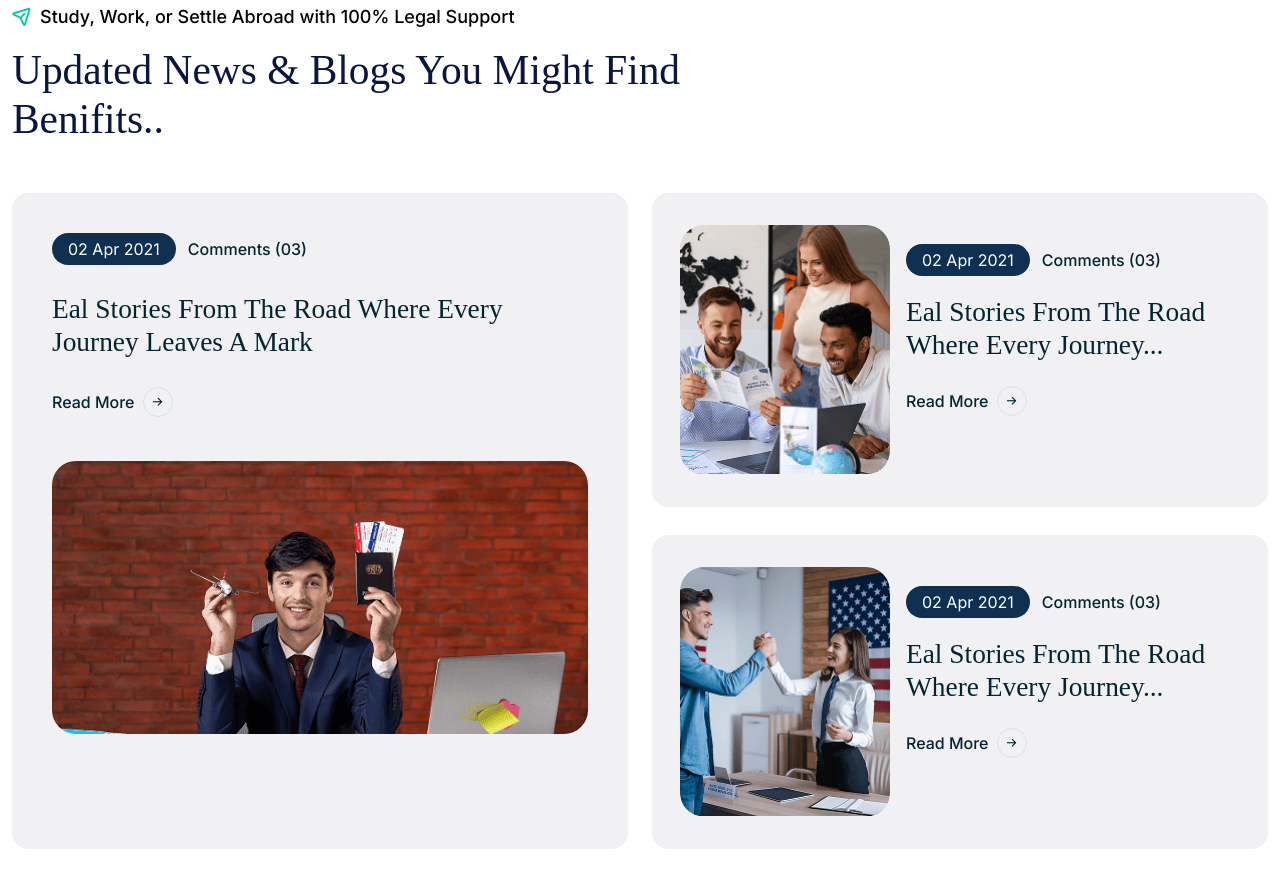
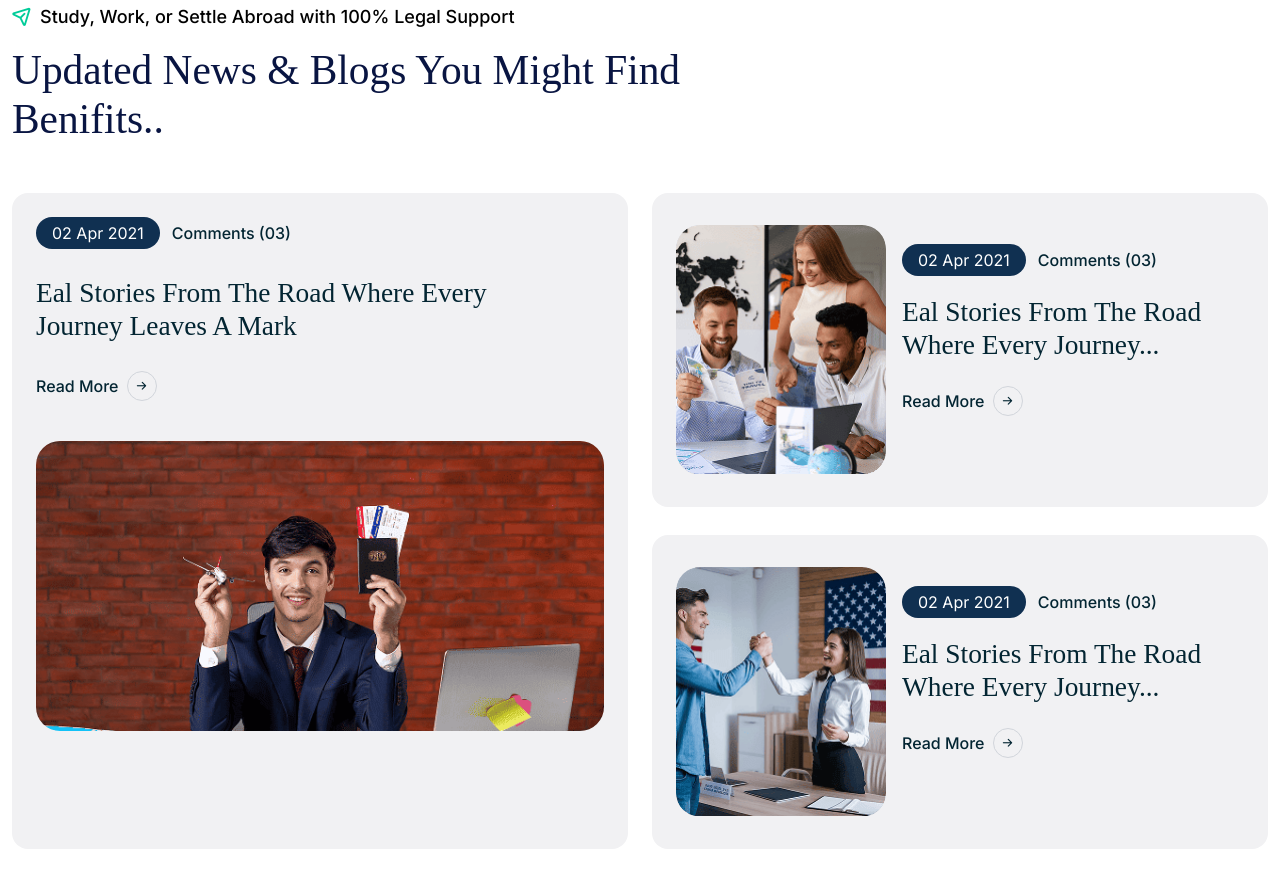
Before and after one commit to Robiul-Hasan-developer/visa-consulting, a website: page src/html/pages/index-2.html in a window 1280 px wide. Shown: the part 7873-8760 px from the top of the page. Drawn offline with nearby package versions, Linux system fonts and the light colour scheme; files that its build step writes are made by us from their sources; files whose address does not match are found by name; a web font is replaced by a local one.

Commit message:
(section) Blog Two two section done

```diff
--- a/src/html/partials/_news-blog-two.html
+++ b/src/html/partials/_news-blog-two.html
@@ -16,7 +16,7 @@
         </div>
         <div class="row gy-4">
             <div class="col-lg-6">
-                <div class="bg-green-20 tw-p-10 tw-rounded-2xl animation-item h-100">
+                <div class="bg-green-20 tw-p-6 tw-rounded-2xl animation-item h-100">
                     <div class="d-flex align-items-center tw-gap-3 flex-wrap tw-mb-7">
                         <span class="tw-py-1 tw-px-4 rounded-pill text-white bg-main-two-600">
                             02 Apr 2021
@@ -30,19 +30,19 @@
                             eal stories from the road where every journey leaves a mark
                         </a>
                     </h2>
-                    <a href="javascript:void(0)" class="fw-medium tw-text-4 text-neutral-950 d-flex align-items-center tw-gap-2 hover-underline tw-duration-300 hover-text-neutral-950 tw-mb-11">
-                        Read More
-                        <span class="tw-w-705 tw-h-705 tw-border-blog-two rounded-circle tw-text-3 d-flex align-items-center justify-content-center text-neutral-950">
-                            <i class="ph-bold ph-arrow-right"></i>
-                        </span>
-                    </a>
+                     <a href="javascript:void(0)" class="fw-medium tw-text-4 text-neutral-950 d-flex align-items-center tw-gap-2 hover-text-main-600 tw-duration-300 tw-mb-10">
+                            Read More
+                            <span class="tw-w-705 tw-h-705 border border-neutral-300 rounded-circle tw-text-3 d-flex align-items-center justify-content-center text-neutral-950">
+                                <i class="ph-bold ph-arrow-right"></i>
+                            </span>
+                        </a>
                     <span class="w-100 overflow-hidden tw-rounded-3xl">
                         <img src="assets/images/thumbs/blog-two-img1.png" alt="img" class="w-100 course-item__img tw-duration-300">
                     </span>
                 </div>
             </div>
             <div class="col-lg-6">
-                <div class="bg-green-20 tw-px-7 tw-py-8 tw-rounded-2xl animation-item d-flex align-items-center tw-gap-4 flex-sm-nowrap flex-wrap tw-mb-7">
+                <div class="bg-green-20 tw-px-6 tw-py-8 tw-rounded-2xl animation-item d-flex align-items-center tw-gap-4 flex-sm-nowrap flex-wrap tw-mb-7">
                     <span class="overflow-hidden tw-rounded-3xl max-w-210-px w-100">
                         <img src="assets/images/thumbs/blog-two-img2.png" alt="img" class="w-100 course-item__img tw-duration-300">
                     </span>
@@ -60,15 +60,15 @@
                                 eal stories from the road where every journey...
                             </a>
                         </h2>
-                        <a href="javascript:void(0)" class="fw-medium tw-text-4 text-neutral-950 d-flex align-items-center tw-gap-2 hover-underline tw-duration-300 hover-text-neutral-950 tw-mb-10">
+                        <a href="javascript:void(0)" class="fw-medium tw-text-4 text-neutral-950 d-flex align-items-center tw-gap-2 hover-text-main-600 tw-duration-300 tw-mb-10">
                             Read More
-                            <span class="tw-w-705 tw-h-705 tw-border-blog-two rounded-circle tw-text-3 d-flex align-items-center justify-content-center text-neutral-950">
+                            <span class="tw-w-705 tw-h-705 border border-neutral-300 rounded-circle tw-text-3 d-flex align-items-center justify-content-center text-neutral-950">
                                 <i class="ph-bold ph-arrow-right"></i>
                             </span>
                         </a>
                     </div>
                 </div>
-                <div class="bg-green-20 tw-px-7 tw-py-8 tw-rounded-2xl animation-item d-flex align-items-center tw-gap-4 flex-sm-nowrap flex-wrap">
+                <div class="bg-green-20 tw-px-6 tw-py-8 tw-rounded-2xl animation-item d-flex align-items-center tw-gap-4 flex-sm-nowrap flex-wrap">
                     <span class="overflow-hidden tw-rounded-3xl max-w-210-px w-100">
                         <img src="assets/images/thumbs/blog-two-img3.png" alt="img" class="w-100 course-item__img tw-duration-300">
                     </span>
@@ -86,9 +86,9 @@
                                 eal stories from the road where every journey...
                             </a>
                         </h2>
-                        <a href="javascript:void(0)" class="fw-medium tw-text-4 text-neutral-950 d-flex align-items-center tw-gap-2 hover-underline tw-duration-300 hover-text-neutral-950 tw-mb-10">
+                        <a href="javascript:void(0)" class="fw-medium tw-text-4 text-neutral-950 d-flex align-items-center tw-gap-2 hover-text-main-600 tw-duration-300 tw-mb-10">
                             Read More
-                            <span class="tw-w-705 tw-h-705 tw-border-blog-two rounded-circle tw-text-3 d-flex align-items-center justify-content-center text-neutral-950">
+                            <span class="tw-w-705 tw-h-705 border border-neutral-300 rounded-circle tw-text-3 d-flex align-items-center justify-content-center text-neutral-950">
                                 <i class="ph-bold ph-arrow-right"></i>
                             </span>
                         </a>
```
Also changed, not shown: src/index-2.html (+13 -13 lines).
